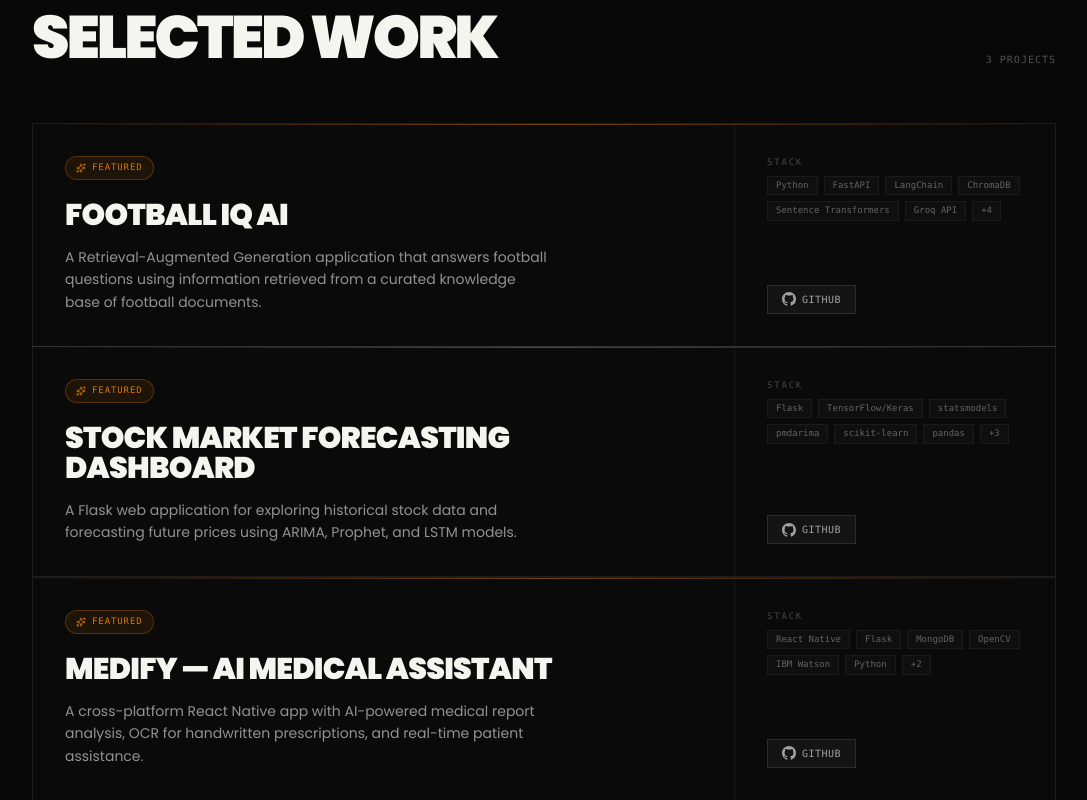
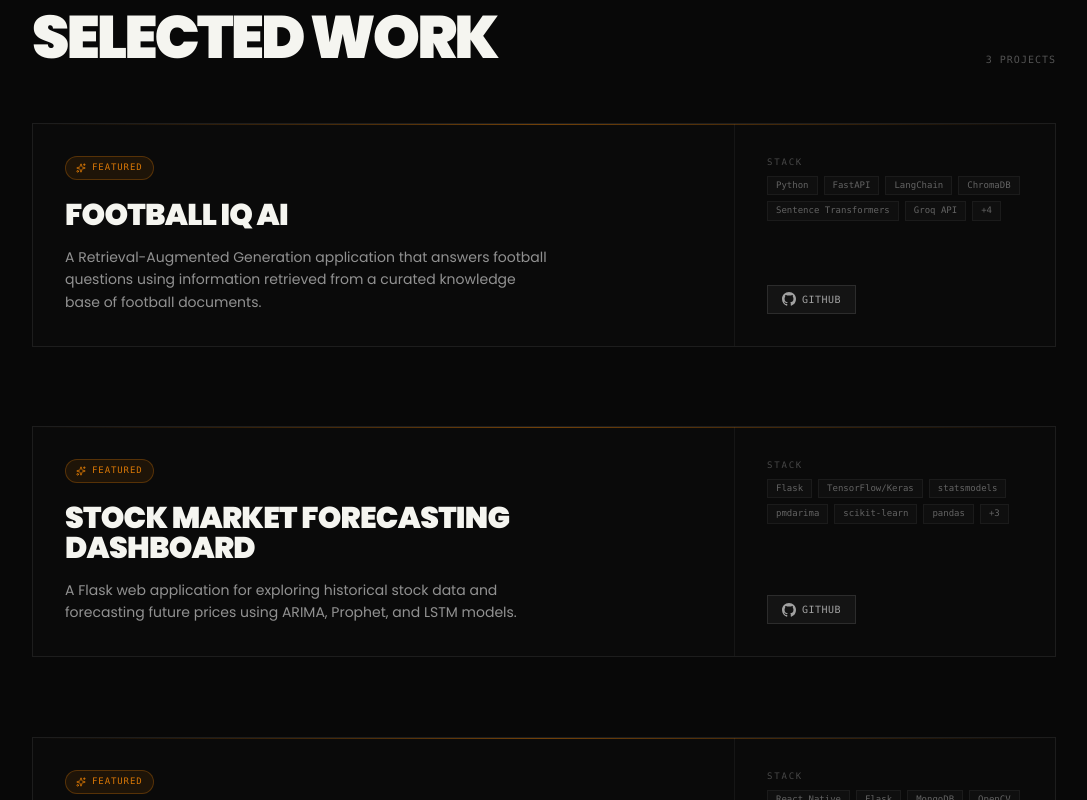
Before and after one commit to pruthvi189/portfolio, a Next.js app: page / in a window 1280 px wide. Shown: the part 980-1780 px from the top of the page, without its empty margins (96-1183 px from the left). Built offline with nearby package versions, Linux system fonts and the light colour scheme.

Commit message:
Featured tag only on Football IQ, fix project card spacing to gap-20

```diff
--- a/src/components/sections/projects.tsx
+++ b/src/components/sections/projects.tsx
@@ -152,13 +152,11 @@ export function Projects() {
           </p>
         </FadeIn>
 
-        <div className="flex flex-col" style={{ gap: "80px" }}>
-          <StaggerContainer staggerDelay={0.1}>
-            {projects.map((project, index) => (
-              <ProjectCard key={project.slug} project={project} index={index} />
-            ))}
-          </StaggerContainer>
-        </div>
+        <StaggerContainer className="flex flex-col gap-20" staggerDelay={0.1}>
+          {projects.map((project, index) => (
+            <ProjectCard key={project.slug} project={project} index={index} />
+          ))}
+        </StaggerContainer>
       </div>
     </section>
   );
--- a/src/data/projects.ts
+++ b/src/data/projects.ts
@@ -128,7 +128,7 @@ export const projects: Project[] = [
     ],
     github: "https://github.com/pruthvi189/Stock_Market_Analysis",
     category: "ai-ml",
-    featured: true,
+    featured: false,
   },
   {
     slug: "medify",
@@ -183,6 +183,6 @@ export const projects: Project[] = [
     ],
     github: "https://github.com/pruthvi189/Medify",
     category: "ai-ml",
-    featured: true,
+    featured: false,
   },
 ];
```
